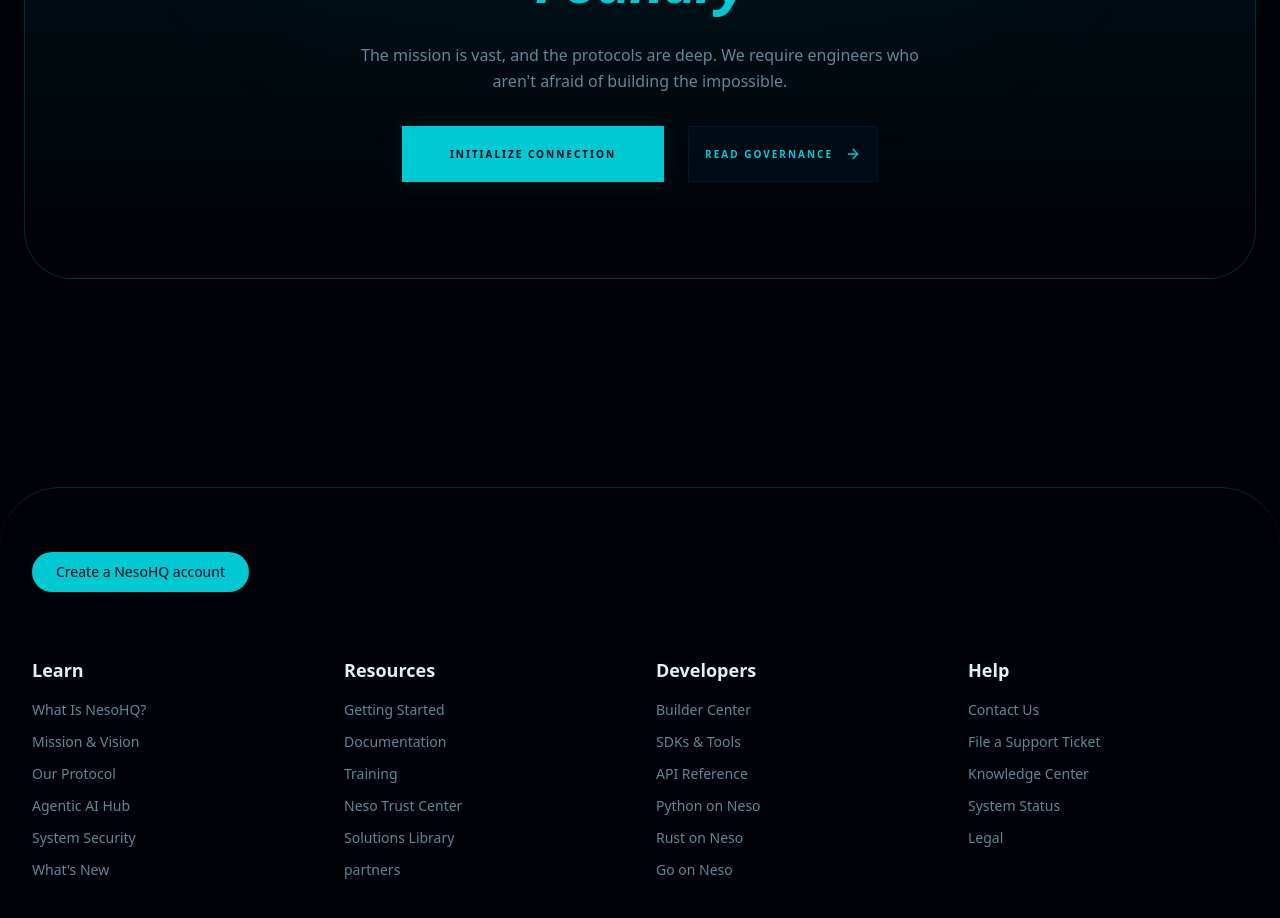
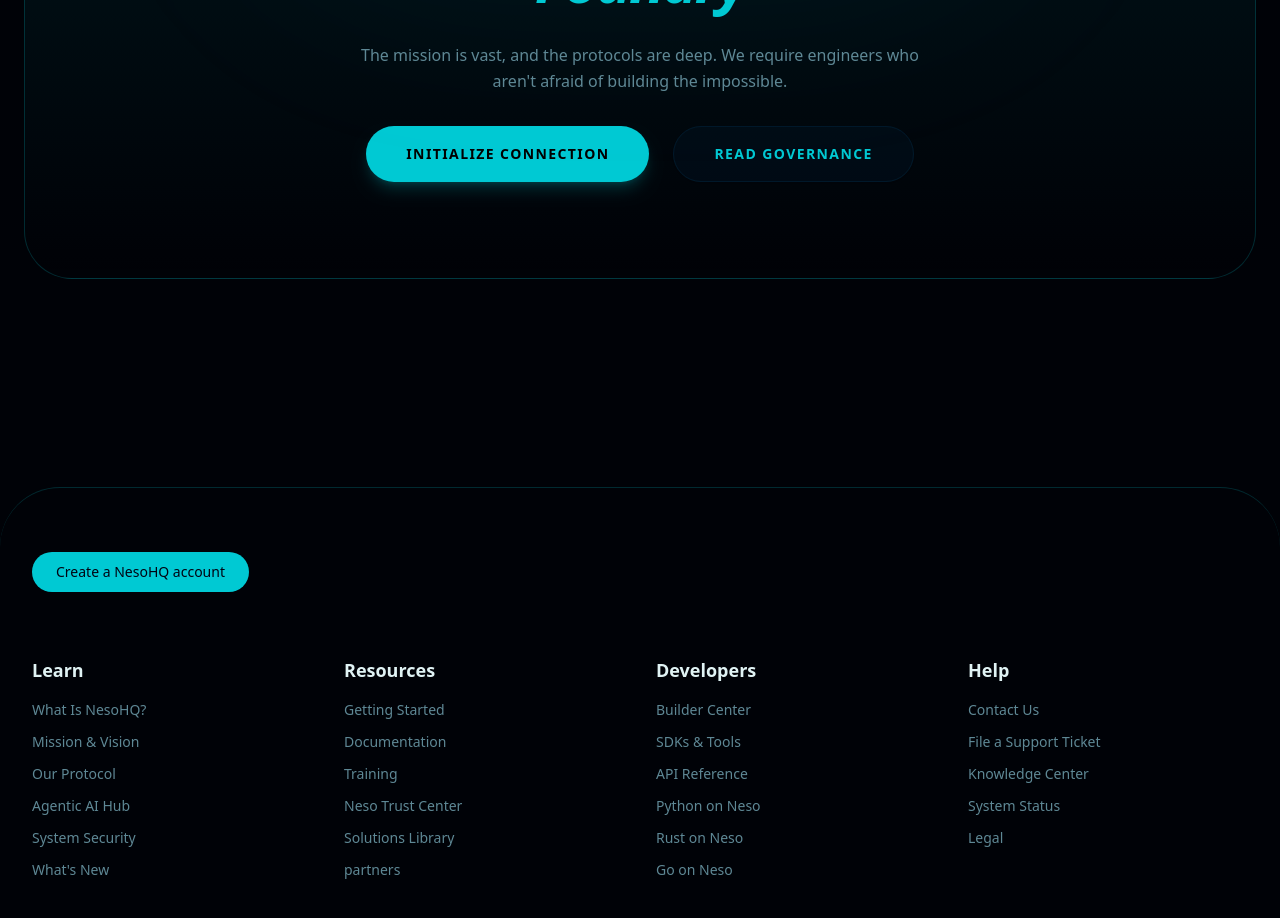
Before and after one commit to NesoHQ/nesohq, a Next.js app: page /mission in a window 1280 px wide. Shown: the part 3040-3958 px from the top of the page. Built offline with nearby package versions, Linux system fonts and the light colour scheme.

Commit message:
feat: Add Hot OSS projects component, community and mission pages, and a not-found page.

```diff
--- a/app/community/page.tsx
+++ b/app/community/page.tsx
@@ -108,7 +108,7 @@
                   href={platform.link}
                   target="_blank"
                   rel="noopener noreferrer"
-                  className="flex items-center justify-center gap-2"
+                  className="flex items-center justify-center gap-2 font-bold uppercase tracking-[0.2em] text-[10px]"
                 >
                   {platform.cta}
                   <Zap className="h-3 w-3 transition-transform group-hover/btn:translate-x-1" />
@@ -179,14 +179,14 @@
             <div className="flex flex-wrap justify-center gap-6">
               <Button
                 size="lg"
-                className="rounded-full px-10 bg-primary text-black hover:bg-primary/90 hover:scale-105 transition-all text-sm font-bold uppercase tracking-widest h-14"
+                className="rounded-full px-10 bg-primary cursor-pointer dark:text-black hover:bg-primary/90 hover:scale-105 transition-all text-sm font-bold uppercase tracking-widest h-14"
               >
                 Launch Protocol
               </Button>
               <Button
                 variant="outline"
                 size="lg"
-                className="rounded-full px-10 border-white/20 hover:bg-white/5 text-sm font-bold uppercase tracking-widest h-14"
+                className="rounded-full px-10 border-gray-300 cursor-pointer dark:border-white/20 hover:bg-white/5 text-sm font-bold uppercase tracking-widest h-14"
               >
                 View Handbook
               </Button>
--- a/app/mission/page.tsx
+++ b/app/mission/page.tsx
@@ -3,15 +3,7 @@
 import { Navbar } from "@/components/navbar";
 import { Footer } from "@/components/footer";
 import { Button } from "@/components/ui/button";
-import {
-  Shield,
-  Target,
-  Compass,
-  Zap,
-  Cpu,
-  Globe,
-  ArrowRight,
-} from "lucide-react";
+import { Shield, Target, Compass, Zap, Cpu, Globe } from "lucide-react";
 
 const coreValues = [
   {
@@ -240,24 +232,19 @@
             engineers who aren&apos;t afraid of building the impossible.
           </p>
 
-          <div className="flex flex-col sm:flex-row justify-center gap-6 relative z-10">
-            <div className="relative group/btn">
-              <div className="absolute -inset-0.5 bg-primary/40 rounded-sm blur opacity-20 group-hover/btn:opacity-60 transition duration-1000" />
-              <Button
-                size="lg"
-                className="relative h-14 px-12 rounded-none bg-primary text-primary-foreground font-bold uppercase tracking-[0.2em] text-[10px] transition-all hover:scale-[1.02] active:scale-95 shadow-[0_0_25px_rgba(var(--primary),0.4)]"
-              >
-                Initialize Connection
-              </Button>
-            </div>
-
+          <div className="flex flex-wrap justify-center gap-6">
+            <Button
+              size="lg"
+              className="rounded-full px-10 bg-primary cursor-pointer text-primary-foreground dark:text-black hover:bg-primary/90 hover:scale-105 transition-all text-sm font-bold uppercase tracking-widest h-14 shadow-lg shadow-primary/20"
+            >
+              Initialize Connection
+            </Button>
             <Button
               variant="outline"
               size="lg"
-              className="h-14 px-12 rounded-none border border-primary/20 hover:bg-primary/5 text-primary font-bold uppercase tracking-[0.2em] text-[10px] gap-3 group/nav"
+              className="rounded-full px-10 border-primary/20 cursor-pointer hover:bg-primary/10 text-primary hover:text-primary text-sm font-bold uppercase tracking-widest h-14"
             >
               Read Governance
-              <ArrowRight className="h-4 w-4 transition-transform group-hover/nav:translate-x-1" />
             </Button>
           </div>
         </div>
--- a/app/not-found.tsx
+++ b/app/not-found.tsx
@@ -26,7 +26,7 @@
             </div>
 
             {/* Error Code Display */}
-            <div className="relative">
+            <div className="relative border border-gray-200 rounded-md dark:border-0">
               <div className="absolute inset-0 bg-primary/10 rounded-3xl blur-3xl" />
               <div className="relative p-12 rounded-3xl bg-card/40 border border-white/10 backdrop-blur-2xl space-y-6">
                 <div className="flex items-center justify-center gap-4">
@@ -49,7 +49,7 @@
                 </div>
 
                 {/* Terminal-style error log */}
-                <div className="p-6 rounded-xl bg-black/40 border border-white/5 font-mono text-left max-w-lg mx-auto">
+                <div className="p-6 rounded-xl dark:bg-black/40 bg-white/100 border border-white/5 font-mono text-left max-w-lg mx-auto">
                   <div className="space-y-2 text-sm">
                     <div className="flex gap-2">
                       <span className="text-primary">$</span>
--- a/components/hot-oss.tsx
+++ b/components/hot-oss.tsx
@@ -28,7 +28,7 @@
     tech: ["Go", "Next.js", "PostgreSQL"],
     tags: ["Knowledge Vault", "Community Driven"],
     links: {
-      repo: "https://github.com/bgce/archive",
+      repo: "https://github.com/NesoHQ/bgce-archive",
       live: "https://archive.bgce.org",
     },
     reportCards: ["Cortex", "Ecommerce", "Skeleton"],
@@ -48,8 +48,8 @@
     tech: ["Next.js", "TailwindCSS", "TypeScript"],
     tags: ["EdTech", "Classic UI"],
     links: {
-      repo: "https://github.com/amar-pathagar/frontend",
-      live: "https://amarpathagar.org",
+      repo: "https://github.com/NesoHQ/amar-pathagar-frontend",
+      live: "http://91.98.134.15:3000/",
     },
     reportCards: ["Frontend", "API-Safe"],
   },
@@ -62,14 +62,14 @@
     stats: {
       stars: "2.8k",
       commits: "1.5k+",
-      version: "v3.2.1-stable",
+      version: "v3.2.1",
       status: "Operational",
     },
     tech: ["Go", "React", "PostgreSQL", "Docker"],
     tags: ["Infra", "Security", "backup"],
     links: {
-      repo: "https://github.com/ruckhalt/core",
-      live: "https://ruckhalt.io",
+      repo: "https://github.com/NesoHQ/storage-manager",
+      live: "https://storage-manager.zendevz.com/",
     },
     reportCards: ["Core-S3", "DB-Dump", "VPS-Relay"],
   },
@@ -169,7 +169,7 @@
                   <div className="lg:col-span-7 flex flex-col gap-8">
                     {/* Diagnostic Grid - Keep 4 columns on all but very small screens */}
                     <div className="grid grid-cols-2 md:grid-cols-4 gap-4">
-                      <div className="p-4 rounded-2xl bg-black/40 border border-white/5 flex flex-col items-center text-center">
+                      <div className="p-4 rounded-2xl bg-gray-300 dark:bg-black/40  border border-white/5 flex flex-col items-center text-center">
                         <Star className="h-5 w-5 text-primary mb-2" />
                         <span className="text-xl font-bold font-mono">
                           {project.stats.stars}
@@ -178,7 +178,7 @@
                           Stars
                         </span>
                       </div>
-                      <div className="p-4 rounded-2xl bg-black/40 border border-white/5 flex flex-col items-center text-center">
+                      <div className="p-4 rounded-2xl bg-gray-300 dark:bg-black/40 border border-white/5 flex flex-col items-center text-center">
                         <ShieldCheck className="h-5 w-5 text-emerald-500 mb-2" />
                         <span className="text-xl font-bold font-mono">
                           {project.stats.status}
@@ -187,7 +187,7 @@
                           State
                         </span>
                       </div>
-                      <div className="p-4 rounded-2xl bg-black/40 border border-white/5 flex flex-col items-center text-center">
+                      <div className="p-4 rounded-2xl bg-gray-300 dark:bg-black/40 border border-white/5 flex flex-col items-center text-center">
                         <GitFork className="h-5 w-5 text-primary mb-2" />
                         <span className="text-xl font-bold font-mono">
                           {project.stats.commits}
@@ -196,7 +196,7 @@
                           Commits
                         </span>
                       </div>
-                      <div className="p-4 rounded-2xl bg-black/40 border border-white/5 flex flex-col items-center text-center">
+                      <div className="p-4 rounded-2xl bg-gray-300 dark:bg-black/40 border border-white/5 flex flex-col items-center text-center">
                         <Terminal className="h-5 w-5 text-primary mb-2" />
                         <span className="text-lg font-bold font-mono">
                           {project.stats.version}
```
